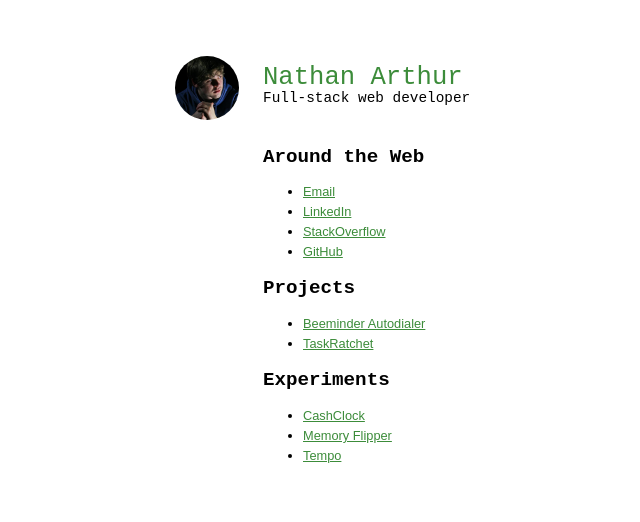
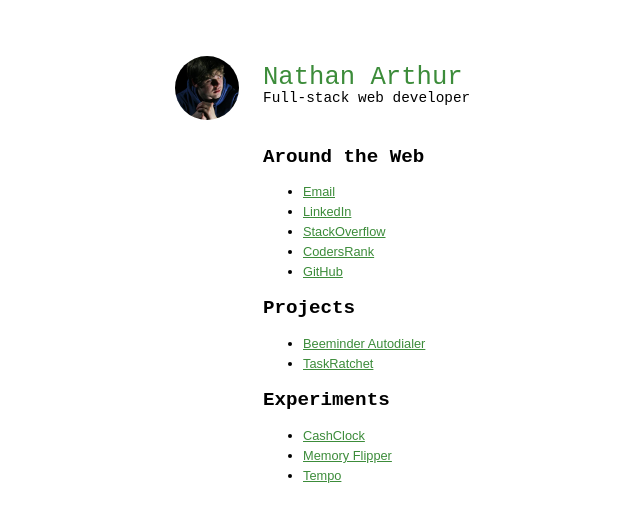
Before and after one commit to narthur/narthur.github.io, a Jekyll site: the page built from index.md, in a window 1280 px wide. Shown: the top 522 px of the page, without its empty margins (265-905 px from the left). Built offline with Jekyll 4.4.1, drawn with Linux system fonts in a browser that asks for light colours; nearby versions of some CDN libraries.

Commit message:
Update index.md

```diff
--- a/index.md
+++ b/index.md
@@ -11,6 +11,7 @@ include-in-nav: false
 - [Email](nathan@nathanarthur.com)
 - [LinkedIn](https://www.linkedin.com/in/nathanarthur)
 - [StackOverflow](https://stackoverflow.com/users/937377/nathan-arthur)
+- [CodersRank](https://profile.codersrank.io/user/narthur)
 - [GitHub](https://github.com/narthur)
 
 ## Projects
```
